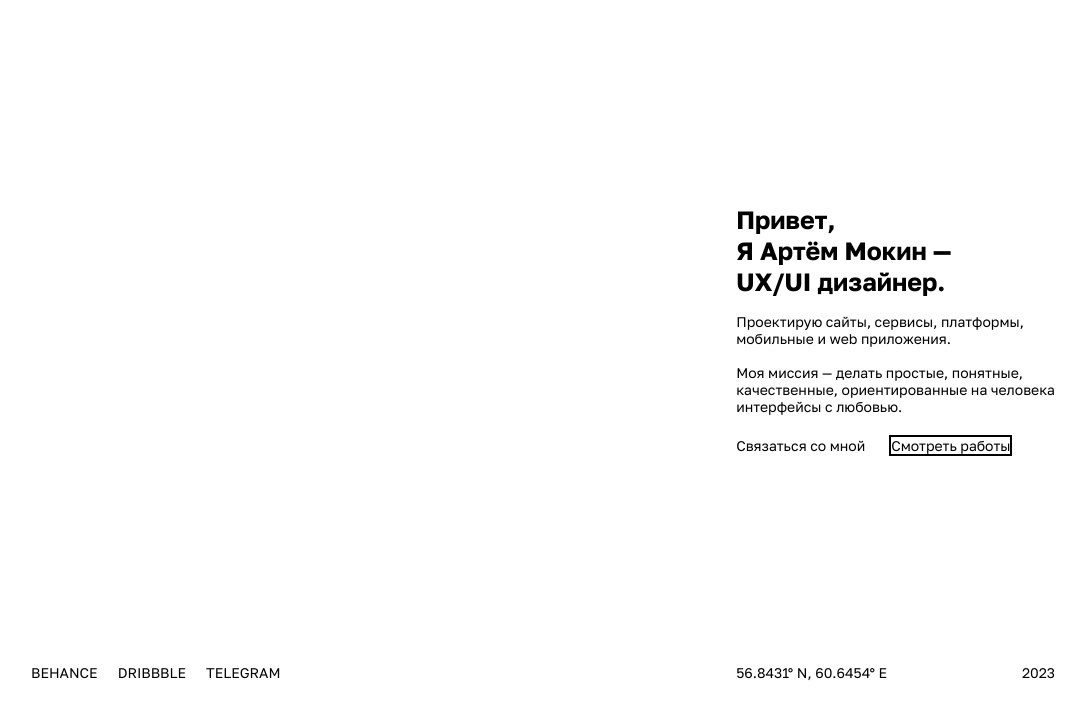
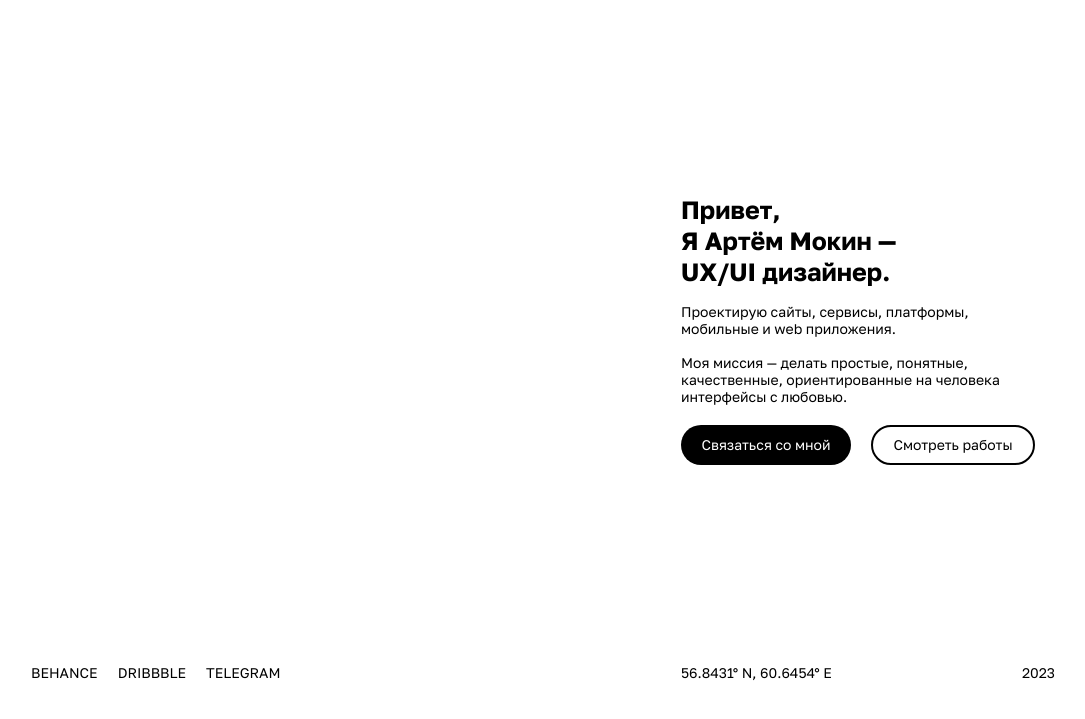
Before and after one commit to mokinnart/mokinnart, a plain HTML site: page index.html in a window 1280 px wide. Shown: the part 79-798 px from the top of the page, without its empty margins (97-1182 px from the left). Drawn offline with Linux system fonts and the light colour scheme.

Commit message:
Update style.css

```diff
--- a/style.css
+++ b/style.css
@@ -69,8 +69,15 @@ a:hover {
     justify-content: space-between;
 }
 
-button {
-    width: 160px;
+.buttons {
+    display: flex;
+}
+
+.contact {
+    display: block;
+    text-align: center;
+    line-height: 40px;
+    width: 170px;
     height: 40px;
     background: #000;
     color: #fff;
@@ -84,7 +91,24 @@ button {
 }
 
 .works {
+    display: block;
+    text-align: center;
+    line-height: 36px;
+    width: 160px;
+    height: 36px;
+    background: #000;
+    color: #fff;
+    border-radius: 100px;
+    font-size: 14px;
+    text-decoration: none;
+    font-family: 'Golos Text', sans-serif;
     background-color: #fff;
     border: 2px solid #000;
     color: #000;
 }
+
+.works:hover {
+    background-color: #000;
+    color: #fff;
+    text-decoration: none;
+}
```
